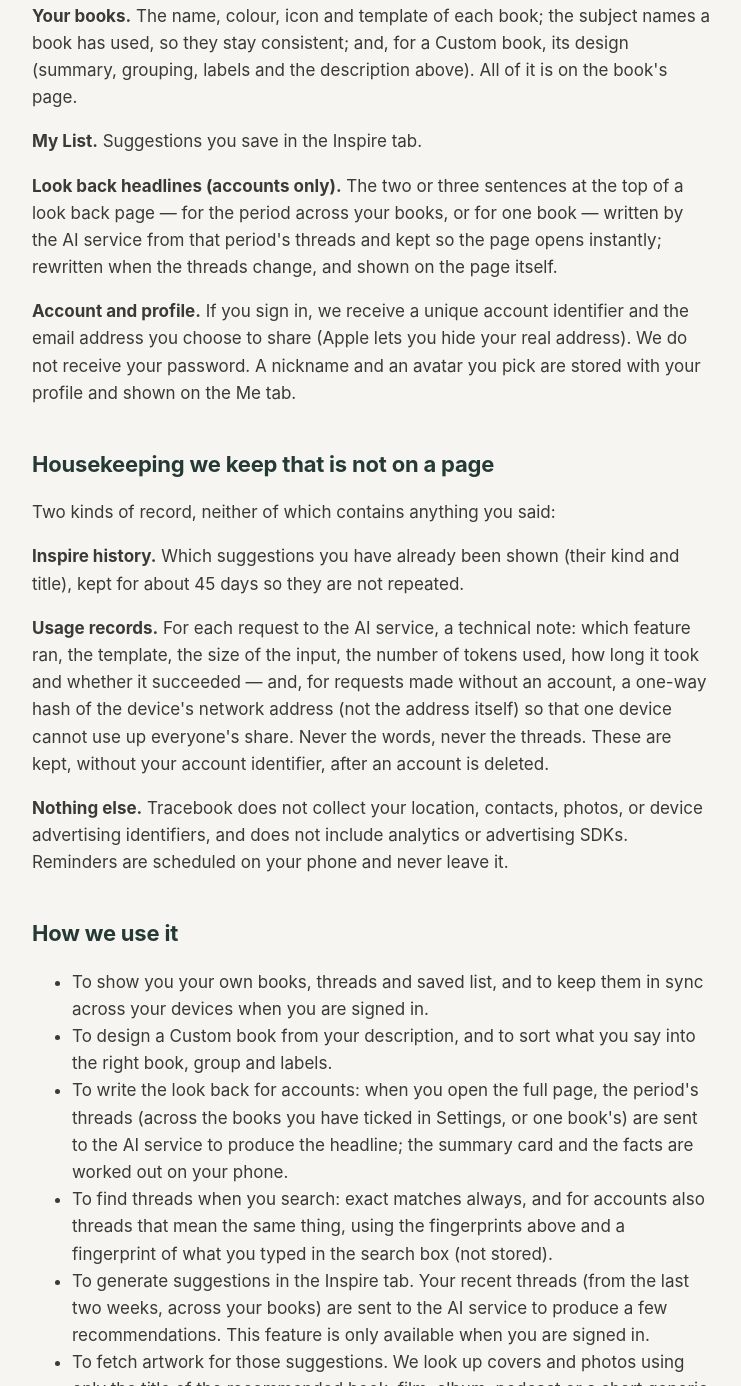
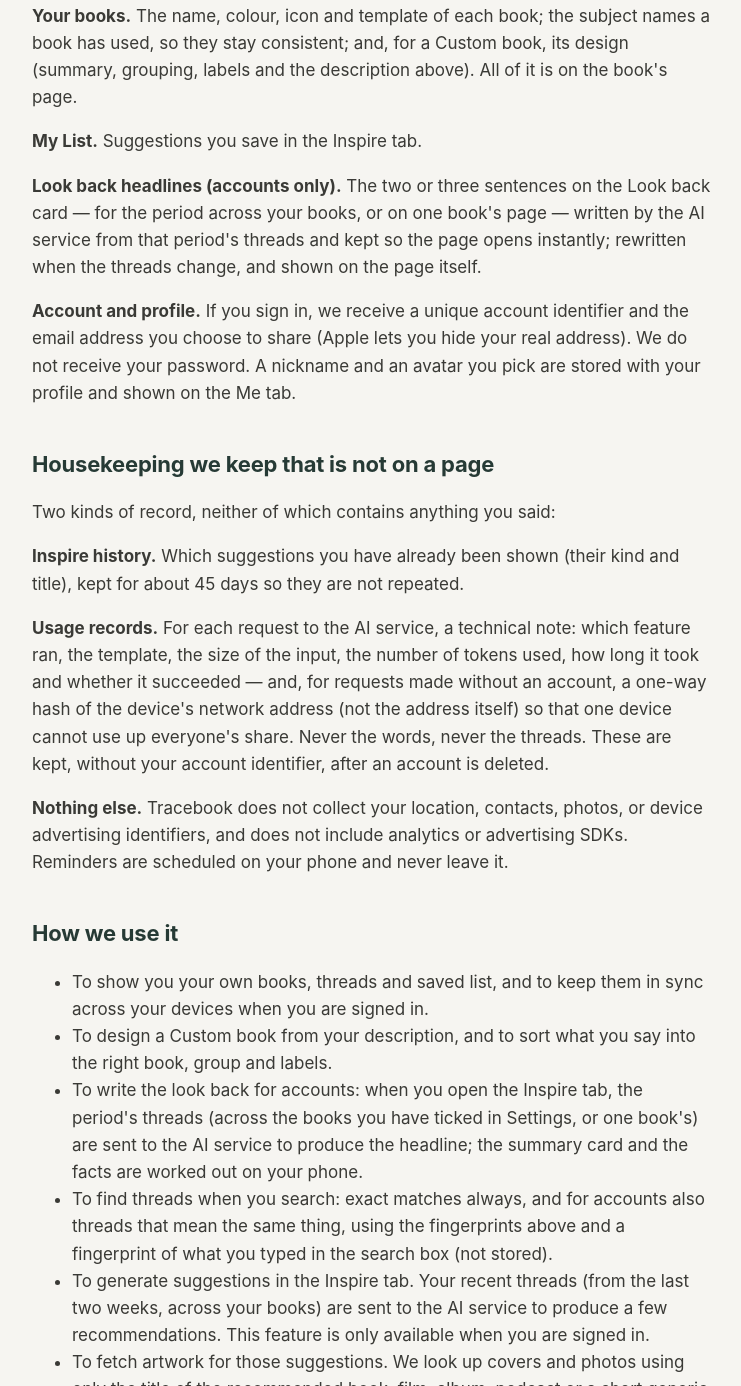
Before and after one commit to BabyRockProject/tracebook-site, a plain HTML site: page privacy.html in a window 1280 px wide. Shown: the part 1570-2956 px from the top of the page, without its empty margins (268-1009 px from the left). Drawn offline with Linux system fonts and the light colour scheme.

Commit message:
Look back lines on the card

```diff
--- a/privacy.html
+++ b/privacy.html
@@ -34,7 +34,7 @@
 <p><strong>A search fingerprint for each thread (accounts only).</strong> So that search can find threads by meaning and not only by the exact word, each thread in your account also carries a numerical fingerprint of its text, made by the AI service when the thread is saved. It cannot be turned back into words, it is stored with the thread and deleted with it, and guests' threads never get one.</p>
 <p><strong>Your books.</strong> The name, colour, icon and template of each book; the subject names a book has used, so they stay consistent; and, for a Custom book, its design (summary, grouping, labels and the description above). All of it is on the book's page.</p>
 <p><strong>My List.</strong> Suggestions you save in the Inspire tab.</p>
-<p><strong>Look back headlines (accounts only).</strong> The two or three sentences at the top of a look back page — for the period across your books, or for one book — written by the AI service from that period's threads and kept so the page opens instantly; rewritten when the threads change, and shown on the page itself.</p>
+<p><strong>Look back headlines (accounts only).</strong> The two or three sentences on the Look back card — for the period across your books, or on one book's page — written by the AI service from that period's threads and kept so the page opens instantly; rewritten when the threads change, and shown on the page itself.</p>
 <p><strong>Account and profile.</strong> If you sign in, we receive a unique account identifier and the email address you choose to share (Apple lets you hide your real address). We do not receive your password. A nickname and an avatar you pick are stored with your profile and shown on the Me tab.</p>
 
 <h2>Housekeeping we keep that is not on a page</h2>
@@ -47,7 +47,7 @@
 <ul>
   <li>To show you your own books, threads and saved list, and to keep them in sync across your devices when you are signed in.</li>
   <li>To design a Custom book from your description, and to sort what you say into the right book, group and labels.</li>
-  <li>To write the look back for accounts: when you open the full page, the period's threads (across the books you have ticked in Settings, or one book's) are sent to the AI service to produce the headline; the summary card and the facts are worked out on your phone.</li>
+  <li>To write the look back for accounts: when you open the Inspire tab, the period's threads (across the books you have ticked in Settings, or one book's) are sent to the AI service to produce the headline; the summary card and the facts are worked out on your phone.</li>
   <li>To find threads when you search: exact matches always, and for accounts also threads that mean the same thing, using the fingerprints above and a fingerprint of what you typed in the search box (not stored).</li>
   <li>To generate suggestions in the Inspire tab. Your recent threads (from the last two weeks, across your books) are sent to the AI service to produce a few recommendations. This feature is only available when you are signed in.</li>
   <li>To fetch artwork for those suggestions. We look up covers and photos using only the title of the recommended book, film, album, podcast or a short generic phrase such as "tennis court" — never your threads or your identity.</li>
```
Also changed, not shown: support.html (+2 -2 lines).
